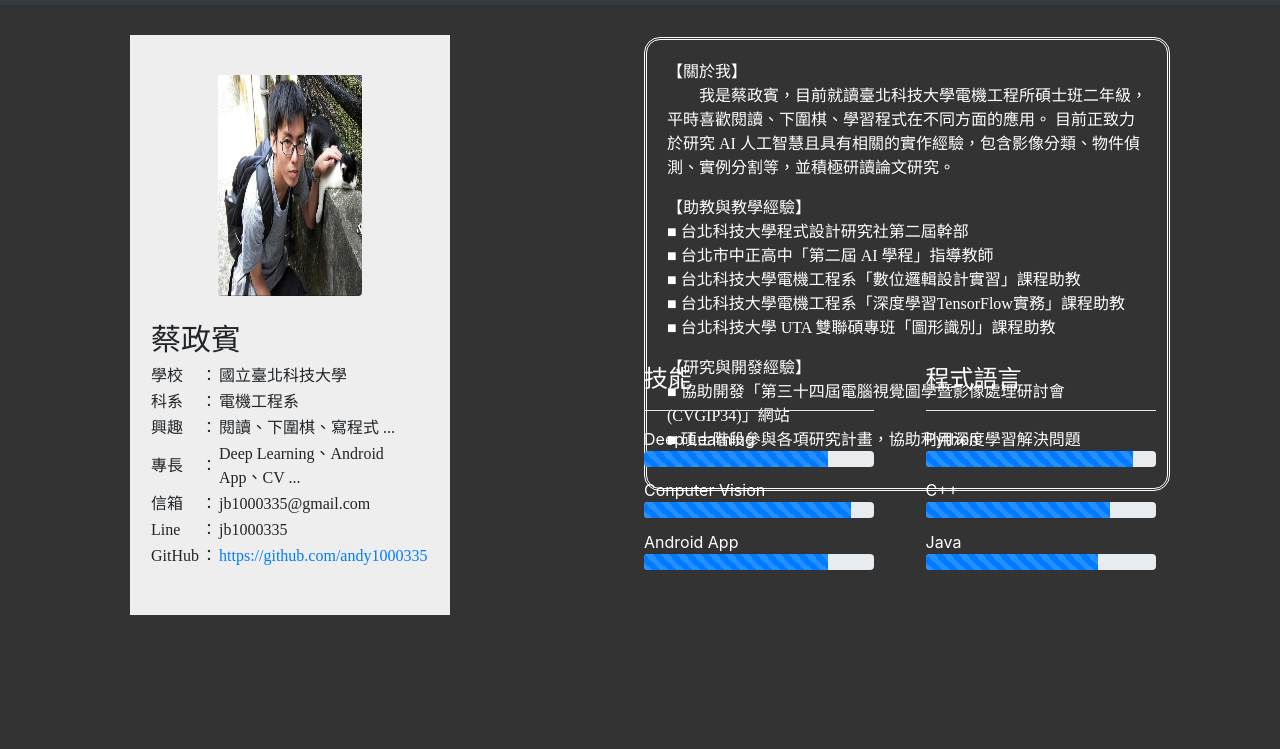
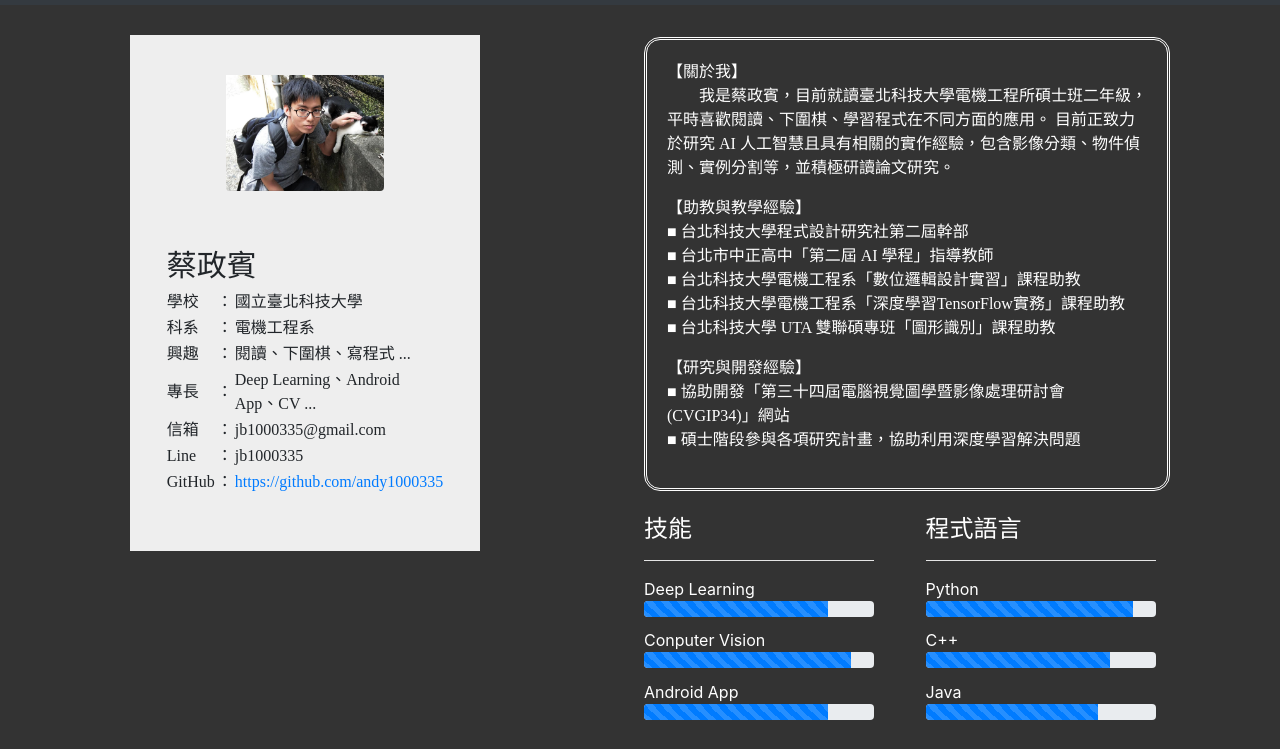
Before and after one commit to andy1000335/myweb, a plain HTML site: page about.html in a window 1280 px wide. Shown: the part 51-800 px from the top of the page. Drawn offline with nearby package versions, Linux system fonts and the light colour scheme.

Commit message:
update CSS

```diff
--- a/style.css
+++ b/style.css
@@ -22,13 +22,18 @@ html,body{
     padding-right: 130px;
     float: left;
 }
+.about table{
+    display: flex;
+    justify-content: center;
+    padding: 10%;
+}
 .about .card-text{
     height: 100%;
     padding-bottom: 5px;
 }
 .mycard{
-    height: 580px;
-    min-width: 300px;
+    max-height: 600px;
+    min-width: 350px;
     background-color: #eeeeee;
 }
 .cardimg{
@@ -41,7 +46,7 @@ html,body{
 }
 .mytext{
     width: 100%;
-    height: 60%;
+    height: 85%;
     min-width: 580px;
     margin: 0% 5% 0% 5%;
     padding: 5% 5% 0% 5%;
@@ -61,7 +66,7 @@ html,body{
     color: white;
     padding: 0% 10% 0% 10%;
     min-width: 580px;
-    float: left;
+    /* float: left; */
 }
 .content>p{
     margin-bottom: 0%;
```
